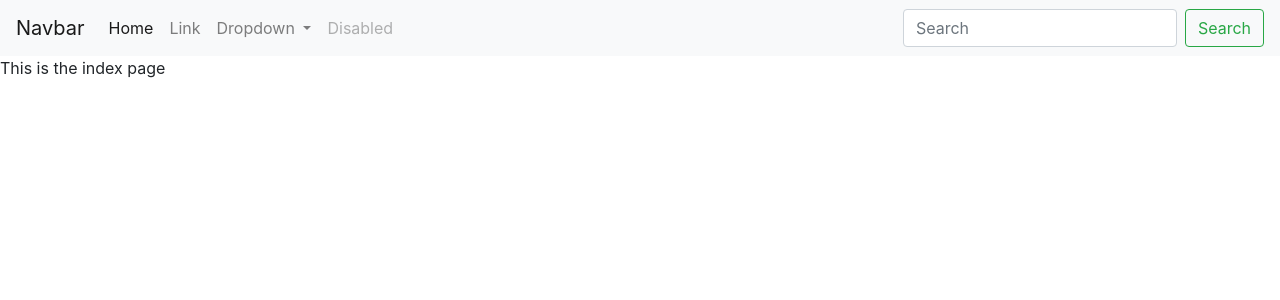
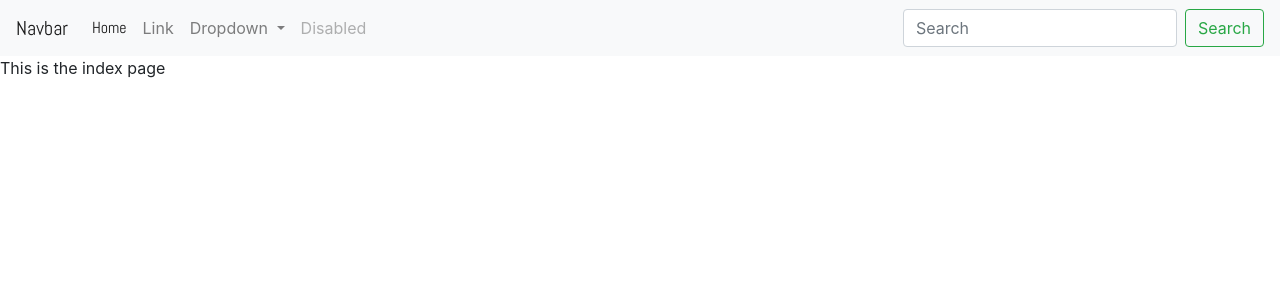
Before and after one commit to zapatosgatos/personal-portfolio, a Flask app: page / in a window 1280 px wide. Shown: the top 300 px of the page. Run offline with Flask 2, Linux system fonts and the light colour scheme; some libraries are stand-ins or nearby versions.

Commit message:
Adding new font

```diff
--- a/app.py
+++ b/app.py
@@ -25,6 +25,7 @@ def hello_world():
     return render_template('index.html')
     #return 'Newer extra fancy updates Mk. 1'
 
+#Handles the github webhook
 @app.route('/update_server', methods=['POST'])
 def webhook():
     if request.method == 'POST':
--- a/personal-portfolio/static/css/custom.css
+++ b/personal-portfolio/static/css/custom.css
@@ -0,0 +1,3 @@
+.navbar-font{
+  font-family: 'Abel', sans-serif;
+}
--- a/personal-portfolio/templates/base.html
+++ b/personal-portfolio/templates/base.html
@@ -3,13 +3,14 @@
   <head>
     <meta charset="utf-8">
     <meta name="viewport" content="width=device-width, initial-scale=1">
-    <!--<link rel="stylesheet" href="static/css/bootstrap.css">-->
     <link rel="stylesheet" href="https://maxcdn.bootstrapcdn.com/bootstrap/4.0.0/css/bootstrap.min.css" integrity="sha384-Gn5384xqQ1aoWXA+058RXPxPg6fy4IWvTNh0E263XmFcJlSAwiGgFAW/dAiS6JXm" crossorigin="anonymous">
+    <link href="https://fonts.googleapis.com/css2?family=Abel&display=swap" rel="stylesheet">
+    <link rel="stylesheet" href="static/css/custom.css">
     <title>Portfolio</title>
   </head>
 
   <nav class="navbar navbar-expand-lg navbar-light bg-light">
-    <a class="navbar-brand" href="#">Navbar</a>
+    <a class="navbar-brand navbar-font" href="#">Navbar</a>
     <button class="navbar-toggler" type="button" data-toggle="collapse" data-target="#navbarSupportedContent" aria-controls="navbarSupportedContent" aria-expanded="false" aria-label="Toggle navigation">
       <span class="navbar-toggler-icon"></span>
     </button>
@@ -17,7 +18,7 @@
     <div class="collapse navbar-collapse" id="navbarSupportedContent">
       <ul class="navbar-nav mr-auto">
         <li class="nav-item active">
-          <a class="nav-link" href="#">Home <span class="sr-only">(current)</span></a>
+          <a class="nav-link navbar-font" href="#">Home <span class="sr-only">(current)</span></a>
         </li>
         <li class="nav-item">
           <a class="nav-link" href="#">Link</a>
```
